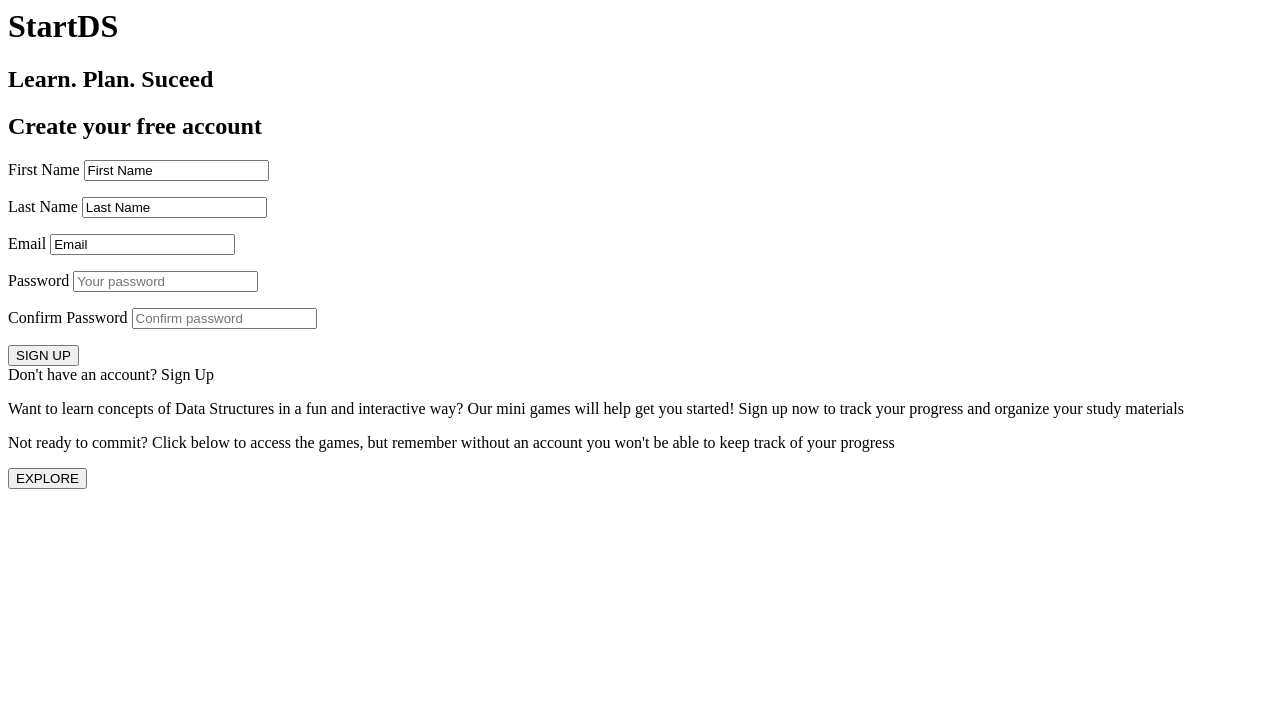
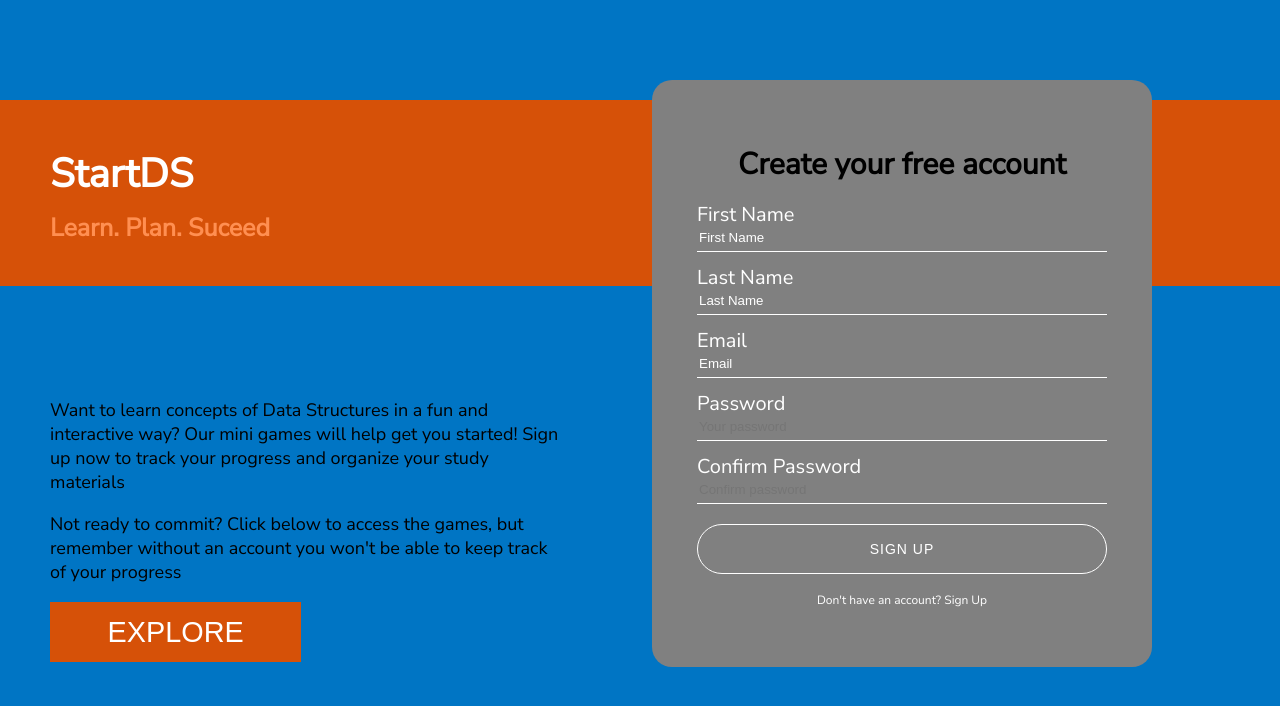
Before and after one commit to alexistj/WEB-SCI-FINAL-PROJECT, a plain HTML site: page splashPage.html in a window 1280 px wide. Drawn offline with nearby package versions, Linux system fonts and the light colour scheme; a script that the page names is missing.

Commit message:
Splash page

```diff
--- /dev/null
+++ b/assets/css/splashPage.css
@@ -0,0 +1,201 @@
+html, body {
+	padding: 0;
+	margin: 0;
+	height: 100%;
+	font-family: 'Nunito Sans', sans-serif;
+
+}
+
+#background{
+	background-color:#0075C4;
+	display: table;
+	height: 100%;
+	width: 100%;
+}
+
+#loginContainer *{
+	color: #fff;
+	font-weight: normal;
+	line-height: 1em;
+	box-sizing: border-box;
+	z-index: 10;
+
+}
+
+#loginContainer {
+	width: 80%;
+	margin: 0 auto;
+	position: relative;
+	max-width: 1024px;
+	padding-top: 80px;
+	z-index: 10;
+
+
+}
+
+#inputContainer {
+	width: 500px;
+	padding: 45px;
+	float:right;
+	background: grey;
+	border-radius: 20px;
+	/*border-left: 1px solid #999*/
+}
+
+#inputContainer h2 {
+	text-align: center;
+	font-size: 30px;
+	color: black;
+	font-weight: bold;
+}
+
+#inputContainer input[type="text"],
+#inputContainer input[type="email"],
+#inputContainer input[type="password"]{
+	display: block;
+    background-color: transparent;
+    border: 0;
+    border-bottom: 1px solid #fff;
+    height: 27px;
+    line-height: 27px;
+    width: 100%;
+}
+
+#inputContainer label {
+	display: block;
+    color: white;
+    font-size: 20px;
+    margin-top: 15px;
+}
+
+
+#inputContainer button {
+	background-color: transparent;
+    border: 1px solid #fff;
+    border-radius: 250px;
+    color: #fff;
+    display: block;
+    font-size: 14px;
+    letter-spacing: 1px;
+    margin: 20px auto;
+    height: 50px;
+    width: 100%;
+}
+
+#inputContainer button:hover {
+	cursor: pointer;
+	background-color: #D65108;
+
+}
+
+#inputContainer .errorMessage {
+	display: block;
+    color: #fd5555;
+    font-size: 15px;
+    font-style: italic;
+}
+
+.hasAccount span{
+	font-weight: bold;
+    font-size: 12px;
+}
+.hasAccount span:hover{
+	cursor: pointer;
+}
+
+
+.hasAccount {
+	text-align: center;
+}
+
+#registerForm,
+#loginForm {
+	display: none;
+}
+
+
+
+#title {
+	background: #D65108;
+	padding: 20px 0 20px 50px;
+	margin-top: 100px;
+	z-index: 1;
+	position: absolute;
+	width: 100%;
+
+}
+
+.mainTitle {
+
+	font-size: 40px;
+	margin-bottom: 10px;
+	color: white;
+}
+
+.subTitle {
+	font-size: 25px;
+	color: #ff8f51;
+	margin-top: 0;
+}
+
+
+#LoginSignUp{
+	z-index: 100;
+	position: absolute;
+	float: right;
+	padding-top: 40px;
+
+
+}
+
+
+.infoSection {
+	position: absolute;
+	margin-top: 300px;
+	width: 40%;
+	padding-left: 50px;
+	font-size: 18px;
+}
+
+
+/* cool button css animation */
+.explore {
+  background: #D65108;
+  color:#fff;
+  border:none;
+  position:relative;
+  height:60px;
+  font-size:1.6em;
+  padding:0 2em;
+  cursor:pointer;
+  transition:800ms ease all;
+  outline:none;
+}
+
+
+.explore:hover{
+  background: #fff;
+  color: #D65108;
+}
+
+.explore:before, .explore:after{
+  content:'';
+  position:absolute;
+  top:0;
+  right:0;
+  height:2px;
+  width:0;
+  background: #D65108;
+  transition:400ms ease all;
+}
+.explore:after{
+  right:inherit;
+  top:inherit;
+  left:0;
+  bottom:0;
+}
+
+.explore:hover:before, .explore:hover:after{
+  width:100%;
+  transition:800ms ease all;
+}
--- a/splashPage.html
+++ b/splashPage.html
@@ -1,7 +1,7 @@
 <html>
 <head>
 	<title>Welcome To MusicTream</title>
-	<link rel="stylesheet" type="text/css" href="assests/css/testing.css">
+	<link rel="stylesheet" type="text/css" href="assets/css/splashPage.css">
 	<link href="https://fonts.googleapis.com/css?family=Nunito+Sans" rel="stylesheet">
 
 
```
Also changed, not shown: 3 other files.
